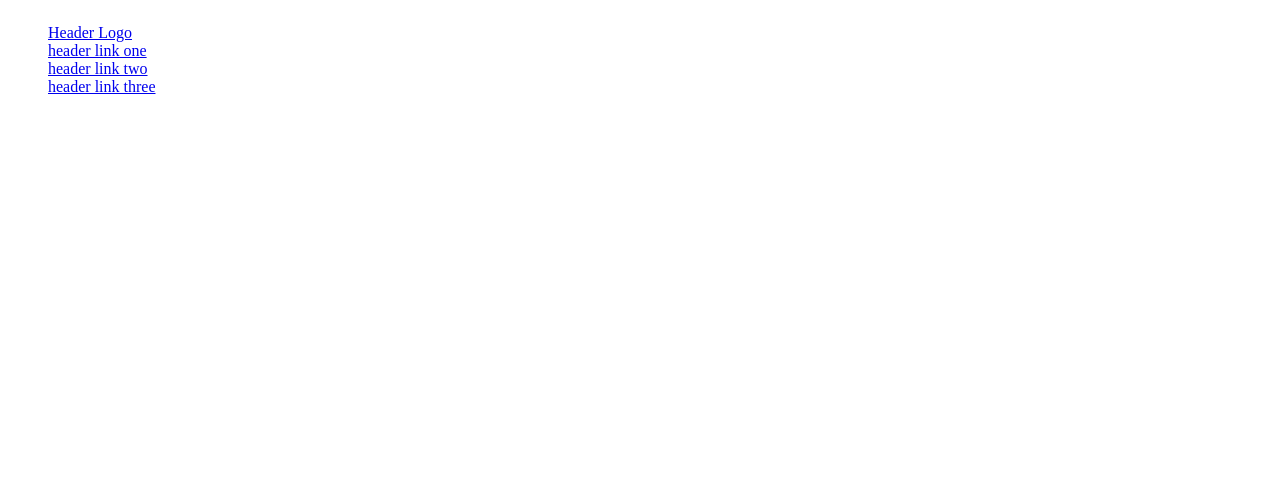
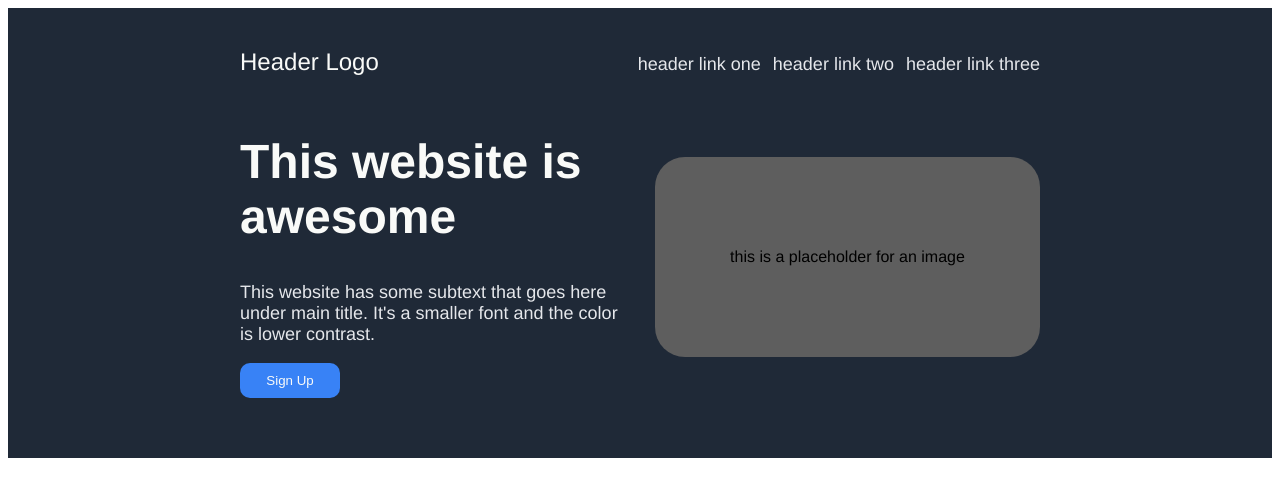
Before and after one commit to harleysbeatrice/odin-landing-page, a plain HTML site: page landing-page.html in a window 1280 px wide. Drawn offline with Linux system fonts and the light colour scheme.

Commit message:
Refactor navigation and hero section layout; update links and add hero text and button

```diff
--- a/landing-page.html
+++ b/landing-page.html
@@ -6,28 +6,42 @@
         <link rel="stylesheet" href="style.css">
     </head>
     <body>
-        <!-- navigation box -->
+
         <div class="flex-wrapper">
+            <!-- navigation box -->
             <nav>
                 <ul>
-                    <li class="logo"></li>
+                    <li class="logo">
                         <a href="/">Header Logo
                         </a>
                     </li>
                     <li class="navlink">
-                        <a href="/">header link one
+                        <a href="landing-page.html">header link one
                         </a>
                     </li>
                     <li class="navlink">
-                        <a href="/">header link two
+                        <a href="landing-page.html">header link two
                         </a>
                     </li>
                     <li class="navlink">
-                        <a href="/">header link three
+                        <a href="landing-page.html">header link three
                         </a>
                     </li>
                 </ul>
             </nav>
+            <!-- hero -->
+            <div class="dummy-wrapper">
+                <div class="hero">
+                    <div class="hero text">
+                        <p class="header">This website is awesome</p>
+                        <p>This website has some subtext that goes here under main title. It's a smaller font and the color is lower contrast.</p>
+                        <button>Sign Up</button>
+                    </div>
+                    <div class="hero image">
+                        this is a placeholder for an image
+                    </div>
+                </div>
+            </div>
         </div>
 
     </body>
--- a/style.css
+++ b/style.css
@@ -1,12 +1,95 @@
-.flex-wrapper {
+div.flex-wrapper {
     display:flex;
-    flex-direction:column;
+    flex-direction: column;
+    font-family: 'Franklin Gothic Medium', 'Arial Narrow', Arial, sans-serif;
+    background:#1f2937;
+    /* align-items: center; */
+}
+
+nav {
+    display:flex;
+    background:#1f2937;
+    justify-content:center;
+    padding-top:40px;
+    padding-bottom:10px;
 }
 
 ul {
     list-style-type:none;
+    display:flex;
+    align-items:baseline;
+    gap:12px;
+    padding:0px;
+    margin:0px;
+    flex-basis:800px;
 }
 
-.logo a {
+ul a{
+    text-decoration: none;
+    color: #e5e7eb;;
+    font-size:18px;
+}
+
+.logo a{
     font-size:24px;
+    color:#f9faf8
 }
+
+li.logo{
+    margin-right:auto;
+}
+
+div.dummy-wrapper {
+    display:flex;
+    justify-content:center;
+}
+
+div.hero {
+    display:flex;
+    justify-content: center;
+    background:#1f2937;
+    gap:30px;
+    align-self: center;
+    padding-bottom:30px;
+    flex-basis:800px
+}
+
+div.hero.text {
+    display:flex;
+    flex-direction: column;
+    flex-basis:400px;
+    justify-content: space-evenly;
+    gap:0px;
+    margin-right:auto;
+}
+
+.hero.text p.header {
+    font-size:48px;
+    color:#f9faf8;
+    font-weight: 900;
+    margin-bottom:20px;
+}
+
+.hero.text p {
+    font-size:18px;
+    color:#e5e7eb;
+}
+
+div.hero.image {
+    text-align: center;
+    background: rgb(94, 94, 94);
+    align-items:center;
+    height:200px;
+    border-radius:30px;
+    flex-basis:400px;
+    padding:0px;
+}
+
+.hero.text button {
+    background:#3882f6;
+    color:#f9faf8;
+    width:100px;
+    padding:10px;
+    border-radius: 10px;
+    border:#3882f6
+}
```
